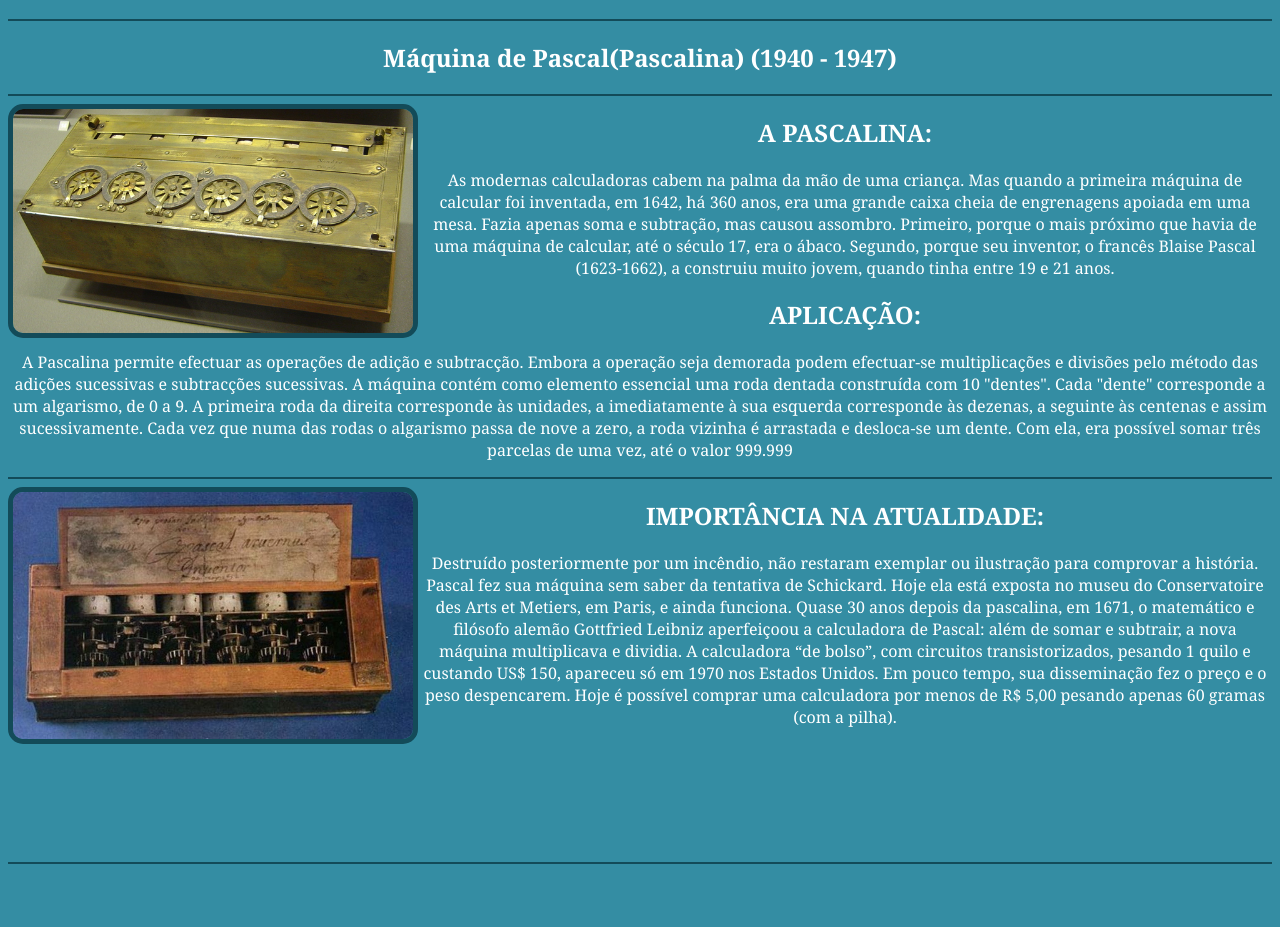
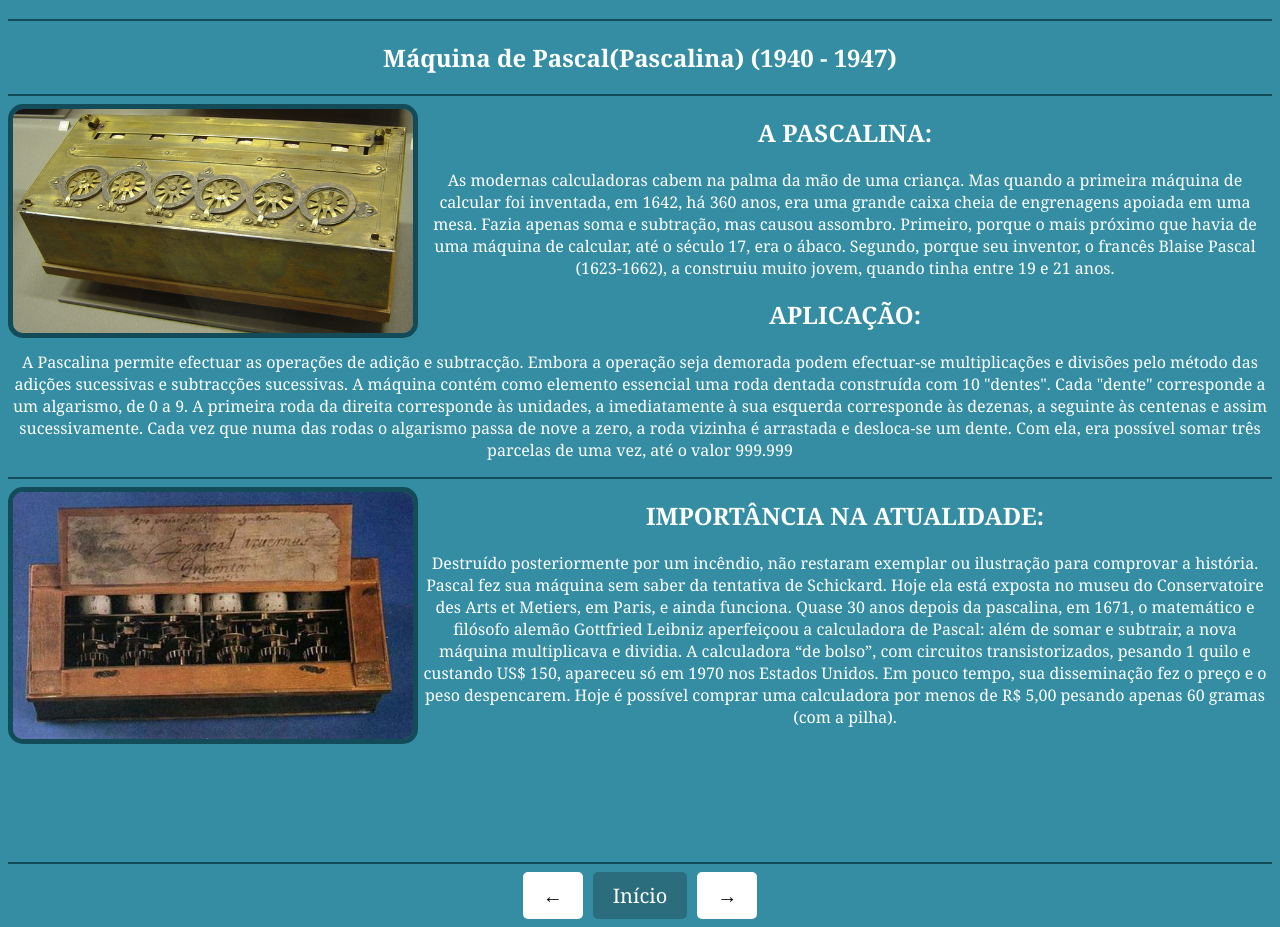
Before and after one commit to gabrielssouzalima/PWI-ProjetoEVI, a plain HTML site: page Pascalina.html in a window 1280 px wide. Shown: the part 77-1004 px from the top of the page. Before the commit the page ends 949 px from the top, so only its background shows below. Drawn offline with Linux system fonts and the light colour scheme.

Commit message:
Pascalina.html

```diff
--- a/Pascalina.html
+++ b/Pascalina.html
@@ -31,5 +31,10 @@ Cada vez que numa das rodas o algarismo passa de nove a zero, a roda vizinha é
 <br>
 <br>
 <hr color = "#134b59">
+<div style="display: flex; justify-content: center; align-items: center;">
+        <a href="Ábaco.html" style="padding: 10px 20px; margin: 0 5px; font-size: 20px; cursor: pointer; text-decoration: none; border-radius: 5px; background-color: white; color: black;">←</a>
+        <a href="index.html" style="padding: 10px 20px; margin: 0 5px; font-size: 20px; cursor: pointer; text-decoration: none; border-radius: 5px; background-color: #2c6d7d; color: white;">Início</a>
+        <a href="Calculadora de Leibniz.html" style="padding: 10px 20px; margin: 0 5px; font-size: 20px; cursor: pointer; text-decoration: none; border-radius: 5px; background-color: white; color: black;">→</a>
+    </div>
 </body>
 </html>
```
